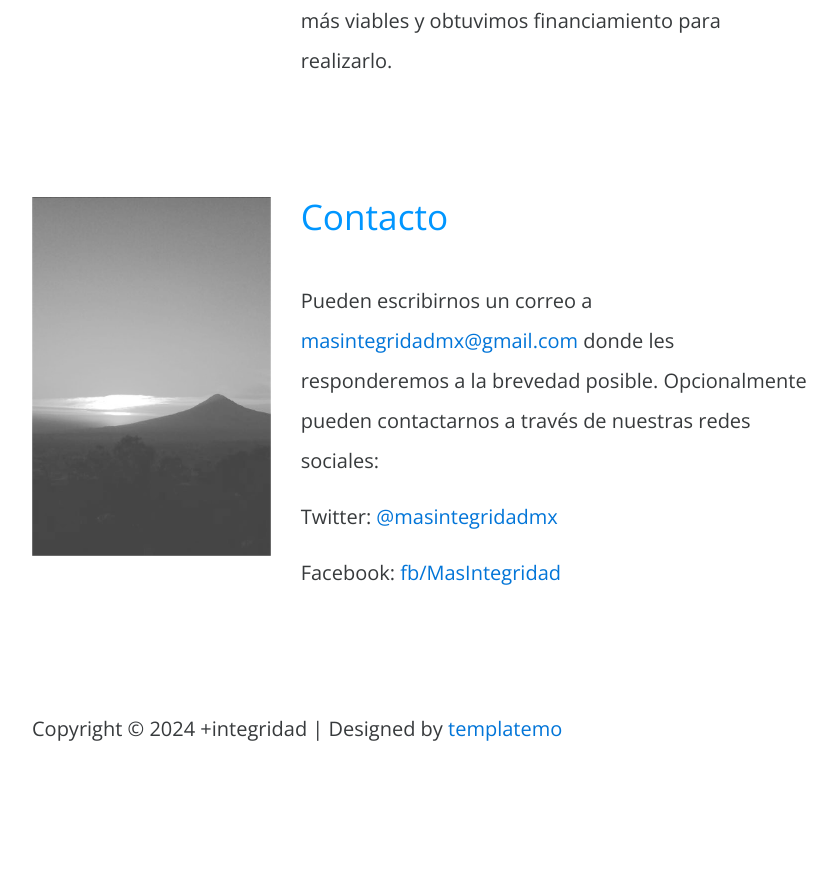
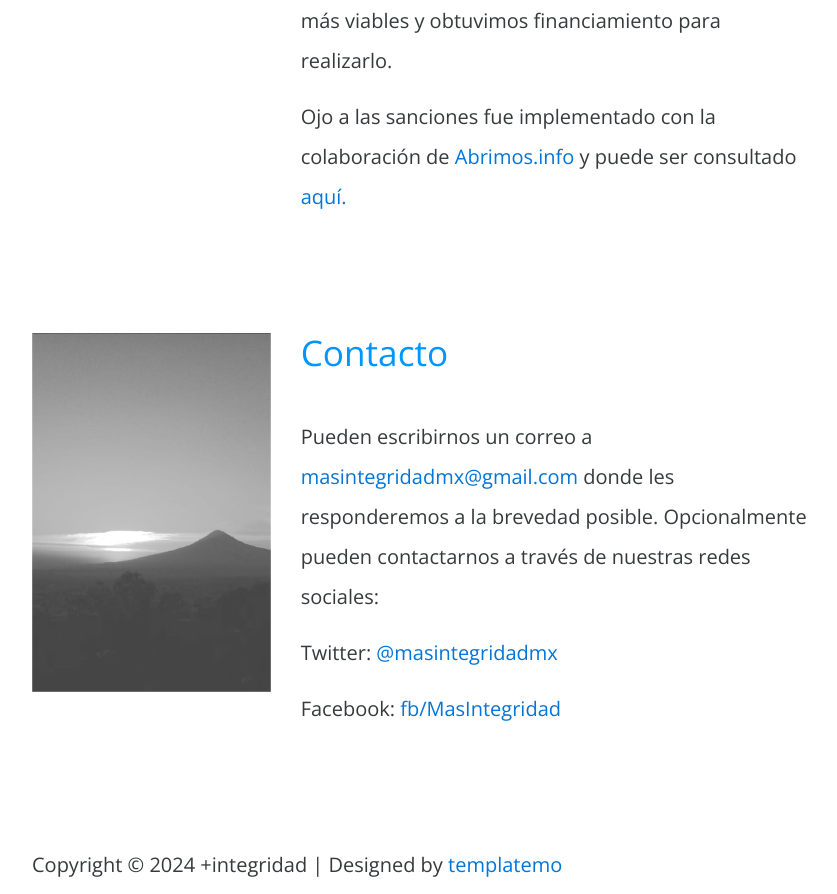
Before and after one commit to dava999/masintegridadmx.github.io, a plain HTML site: page index.html in a window 1280 px wide. Shown: the part 2669-3563 px from the top of the page, without its empty margins (432-1269 px from the left). Before the commit the page ends 3448 px from the top, so only its background shows below. Drawn offline with nearby package versions, Linux system fonts and the light colour scheme.

Commit message:
Update index.html

```diff
--- a/index.html
+++ b/index.html
@@ -112,7 +112,7 @@ http://www.templatemo.com/tm-501-neaty
                                             <h2 class="tm-blue-text tm-section-title tm-margin-b-45">HackCorruption Colombia 2023</h2>
                                         </header>
                                         <p> En agosto de 2023 participamos en el <a href="https://hackcorruption.org/"> HackCorruption Colombia 2023</a> para crear soluciones tecnológicas que imapcten en la calidad de las contrataciones de gobierno en cualquier orden, a través de datos abiertos e información pública. Nuestro proyecto "Ojo a las sanciones" fue seleccionado como uno de los más viables y obtuvimos financiamiento para realizarlo.</p>
-
+                                        <p> Ojo a las sanciones fue implementado con la colaboración de <a href="https://abrimos.info/"> Abrimos.info</a> y puede ser consultado <a href="https://ojosanciones.sociedad.info/"> aquí. </a></p>
                                     </div>
                                     <div class="col-lg-4 col-md-5 col-sm-12 col-xs-12 pull-lg-8 pull-md-7 tm-about-img-container">
                                         <img src="Puebla3a.png" alt="Image" class="img-fluid">
```
